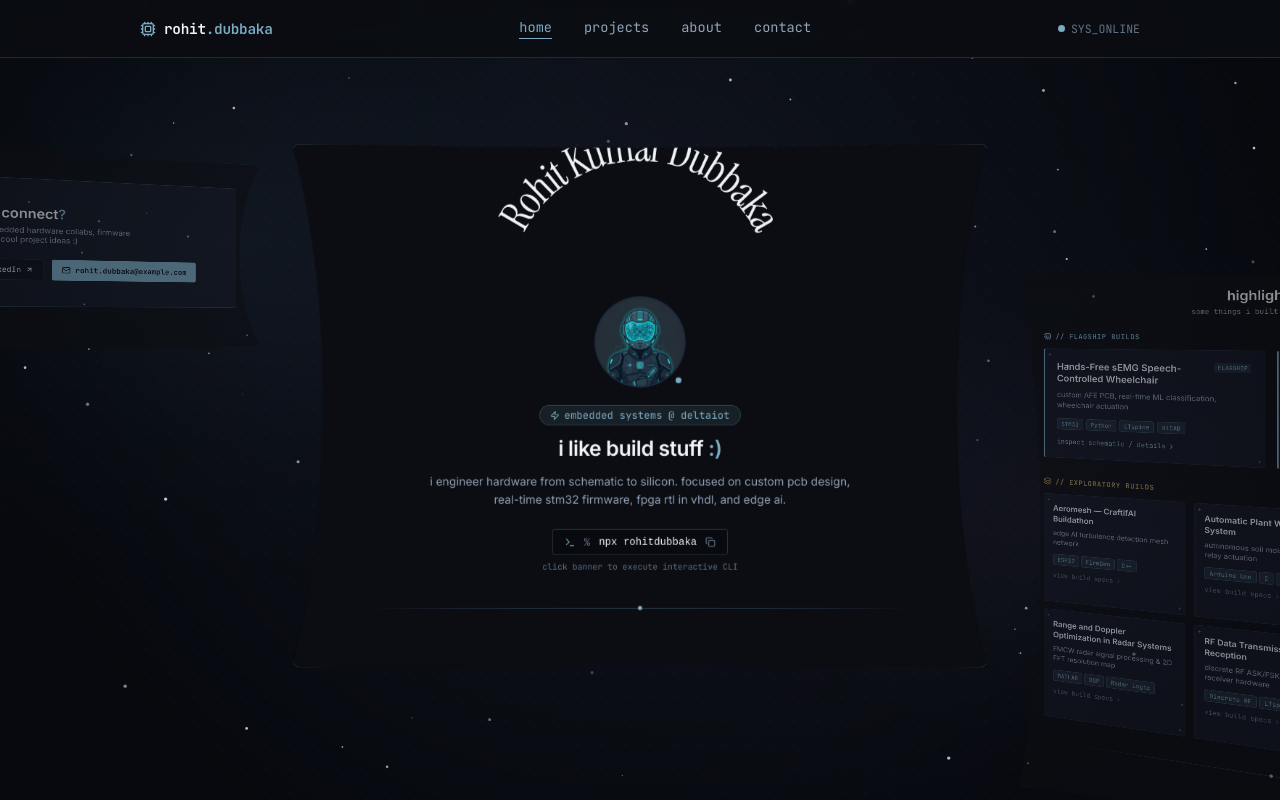
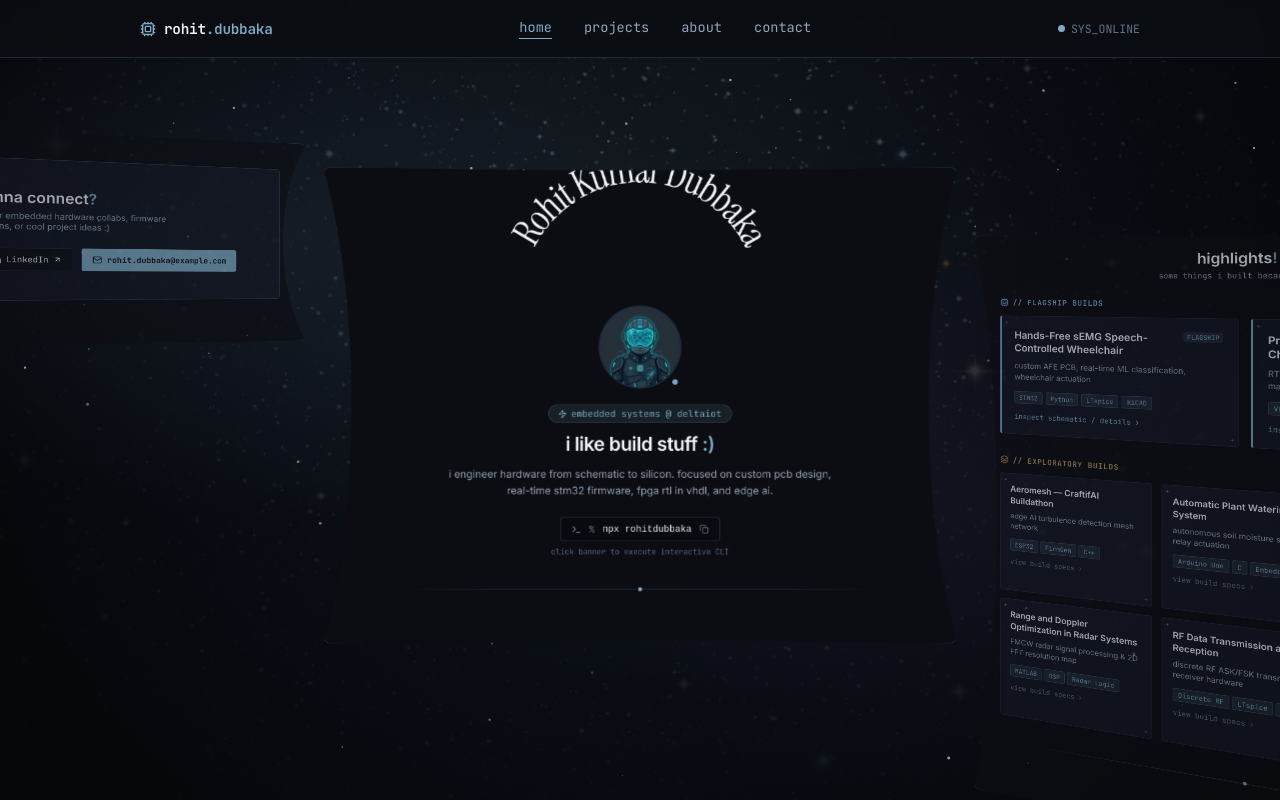
Before and after one commit to rohit29d/Portfolio-Website, a React (Vite) app: page / in a window 1280 px wide. Built offline with nearby package versions, Linux system fonts and the light colour scheme.

Commit message:
Add astrophotography space backdrop with cursor parallax pan and unify all cards on continuous curved plane

```diff
--- a/src/App.jsx
+++ b/src/App.jsx
@@ -13,6 +13,7 @@ export default function App() {
   const [activeSection, setActiveSection] = useState('home');
   const [scrubbedSection, setScrubbedSection] = useState('home');
   const [isNavHovered, setIsNavHovered] = useState(false);
+  const [mousePos, setMousePos] = useState({ x: 0, y: 0 });
   const [activeCategory, setActiveCategory] = useState('all');
   const [isTerminalOpen, setIsTerminalOpen] = useState(false);
 
@@ -25,9 +26,15 @@ export default function App() {
   // Commit: Cursor leaves top nav bar entirely
   const handleNavMouseLeave = () => {
     setIsNavHovered(false);
+    setMousePos({ x: 0, y: 0 });
     if (scrubbedSection) {
       setActiveSection(scrubbedSection);
     }
+  };
+
+  // Live tracking of cursor position for smooth parallax pan
+  const handleNavMouseMove = (pos) => {
+    setMousePos(pos);
   };
 
   // Scrub: Cursor moves over specific nav item
@@ -79,8 +86,8 @@ export default function App() {
         </defs>
       </svg>
 
-      {/* Deep Space Starfield & Galaxy Backdrop (Fades in during zoom-out) */}
-      <SpaceBackdrop active={isNavHovered} />
+      {/* Real Astrophotography Deep-Space Backdrop with Cursor-driven Parallax Pan */}
+      <SpaceBackdrop active={isNavHovered} mousePos={mousePos} />
 
       {/* Top Header Navigation */}
       <Header
@@ -88,6 +95,7 @@ export default function App() {
         scrubbedSection={isNavHovered ? scrubbedSection : null}
         onNavMouseEnter={handleNavMouseEnter}
         onNavMouseLeave={handleNavMouseLeave}
+        onNavMouseMove={handleNavMouseMove}
         onItemHover={handleItemHover}
         onNavClick={handleNavClick}
       />
--- a/src/components/Header.jsx
+++ b/src/components/Header.jsx
@@ -6,6 +6,7 @@ export default function Header({
   scrubbedSection,
   onNavMouseEnter,
   onNavMouseLeave,
+  onNavMouseMove,
   onItemHover,
   onNavClick
 }) {
@@ -16,13 +17,21 @@ export default function Header({
     { id: 'contact', label: 'contact' }
   ];
 
-  // Currently focused item is either the live scrubbed item or active section
   const currentFocused = scrubbedSection || activeSection;
+
+  const handleMouseMove = (e) => {
+    if (!onNavMouseMove) return;
+    const rect = e.currentTarget.getBoundingClientRect();
+    const normX = ((e.clientX - rect.left) / rect.width) * 2 - 1;
+    const normY = ((e.clientY - rect.top) / rect.height) * 2 - 1;
+    onNavMouseMove({ x: Math.max(-1, Math.min(1, normX)), y: Math.max(-1, Math.min(1, normY)) });
+  };
 
   return (
     <header
       onMouseEnter={onNavMouseEnter}
       onMouseLeave={onNavMouseLeave}
+      onMouseMove={handleMouseMove}
       style={{
         position: 'sticky',
         top: 0,
--- a/src/components/SpaceBackdrop.jsx
+++ b/src/components/SpaceBackdrop.jsx
@@ -1,26 +1,29 @@
 import React, { useMemo } from 'react';
 
-export default function SpaceBackdrop({ active }) {
-  // Generate a deterministic static set of stars once (no runtime overhead, no layout shifts)
+export default function SpaceBackdrop({ active, mousePos = { x: 0, y: 0 } }) {
+  // Deterministic static stars overlay
   const stars = useMemo(() => {
-    // Deterministic pseudo-random seed generator for consistent rendering
     let seed = 42;
     const random = () => {
       seed = (seed * 9301 + 49297) % 233280;
       return seed / 233280;
     };
 
-    const count = 90;
+    const count = 75;
     const starList = [];
     for (let i = 0; i < count; i++) {
       const x = parseFloat((random() * 100).toFixed(2));
       const y = parseFloat((random() * 100).toFixed(2));
-      const r = parseFloat((random() * 1.1 + 0.6).toFixed(2));
-      const opacity = parseFloat((random() * 0.65 + 0.2).toFixed(2));
+      const r = parseFloat((random() * 1.0 + 0.5).toFixed(2));
+      const opacity = parseFloat((random() * 0.55 + 0.15).toFixed(2));
       starList.push({ id: i, x, y, r, opacity });
     }
     return starList;
   }, []);
+
+  // Subtle parallax translation calculation (translates opposite to cursor)
+  const parallaxX = (mousePos.x || 0) * -28;
+  const parallaxY = (mousePos.y || 0) * -16;
 
   return (
     <div
@@ -31,24 +34,54 @@ export default function SpaceBackdrop({ active }) {
         zIndex: 0,
         pointerEvents: 'none',
         opacity: active ? 1 : 0,
-        transition: 'opacity 0.35s cubic-bezier(0.22, 1, 0.36, 1)',
-        overflow: 'hidden'
+        transition: 'opacity 0.4s cubic-bezier(0.22, 1, 0.36, 1)',
+        overflow: 'hidden',
+        backgroundColor: '#05070a'
       }}
     >
-      {/* 1. Deep Space Base Layer with Soft Nebulae */}
+      {/* 1. Real Deep-Field Astrophotography Backdrop Layer (140% viewport size for parallax pan) */}
+      <div
+        style={{
+          position: 'absolute',
+          top: '-20%',
+          left: '-20%',
+          width: '140%',
+          height: '140%',
+          backgroundImage: "url('/space-bg.jpg')",
+          backgroundSize: 'cover',
+          backgroundPosition: 'center',
+          transform: `translate3d(${parallaxX}px, ${parallaxY}px, 0)`,
+          transition: 'transform 0.4s cubic-bezier(0.22, 1, 0.36, 1)',
+          willChange: 'transform',
+          filter: 'brightness(0.85) contrast(1.1)'
+        }}
+      />
+
+      {/* 2. Matte Slate-Blue Astrophotography Color Grade Overlay */}
       <div
         style={{
           position: 'absolute',
           inset: 0,
           background: `
-            radial-gradient(ellipse 650px 450px at 18% 30%, rgba(95, 140, 175, 0.08) 0%, rgba(50, 85, 120, 0.03) 45%, transparent 75%),
-            radial-gradient(ellipse 700px 500px at 82% 65%, rgba(115, 95, 150, 0.07) 0%, rgba(65, 55, 105, 0.02) 45%, transparent 75%),
-            radial-gradient(circle at 50% 35%, rgba(18, 24, 36, 0.75) 0%, rgba(7, 9, 14, 0.96) 80%)
+            radial-gradient(circle at 50% 35%, rgba(125, 171, 196, 0.12) 0%, rgba(11, 15, 24, 0.65) 50%, rgba(5, 7, 11, 0.92) 85%),
+            linear-gradient(to bottom, rgba(11, 13, 18, 0.55), rgba(7, 9, 14, 0.85))
           `
         }}
       />
 
-      {/* 2. Static Pre-rendered Starfield SVG */}
+      {/* 3. Soft Muted Galaxy / Nebulae Ambient Glows */}
+      <div
+        style={{
+          position: 'absolute',
+          inset: 0,
+          background: `
+            radial-gradient(ellipse 600px 400px at 20% 30%, rgba(125, 171, 196, 0.09) 0%, transparent 70%),
+            radial-gradient(ellipse 650px 450px at 80% 65%, rgba(115, 95, 150, 0.07) 0%, transparent 70%)
+          `
+        }}
+      />
+
+      {/* 4. Fine Foreground Starfield SVG Overlay */}
       <svg
         style={{
           position: 'absolute',
@@ -63,20 +96,20 @@ export default function SpaceBackdrop({ active }) {
             cx={`${star.x}%`}
             cy={`${star.y}%`}
             r={star.r}
-            fill="#e2e8f0"
+            fill="#dbeafe"
             opacity={star.opacity}
           />
         ))}
       </svg>
 
-      {/* 3. Thinned Subtle PCB Grid Overlay */}
+      {/* 5. Thinned PCB Dot-Grid Texture */}
       <div
         style={{
           position: 'absolute',
           inset: 0,
           backgroundImage: 'radial-gradient(circle at 1px 1px, rgba(255, 255, 255, 0.02) 1px, transparent 0)',
           backgroundSize: '24px 24px',
-          opacity: 0.6
+          opacity: 0.4
         }}
       />
     </div>
--- a/src/index.css
+++ b/src/index.css
@@ -72,7 +72,7 @@ body {
 }
 
 /* ----------------------------------------------------------------- */
-/* HOVER-SCRUB SECTION CAROUSEL STAGE (3D SPHERICAL CONCAVE DEPTH)   */
+/* HOVER-SCRUB SECTION CAROUSEL STAGE (UNIFIED 3D CONCAVE DOME PLANE) */
 /* ----------------------------------------------------------------- */
 .carousel-stage {
   position: relative;
@@ -80,8 +80,7 @@ body {
   min-height: 100vh;
   overflow-x: hidden;
   perspective: 1400px;
-  perspective-origin: 50% 40%;
-  transition: background 0.4s var(--ease-carousel);
+  perspective-origin: 50% 35%;
 }
 
 .carousel-viewport {
@@ -95,7 +94,7 @@ body {
   z-index: 10;
 }
 
-/* Individual Carousel Card Container */
+/* Individual Carousel Card Container - All sit on the same curved continuous plane */
 .carousel-card {
   position: absolute;
   top: 0;
@@ -106,7 +105,7 @@ body {
   right: 0;
   transform-origin: center center;
   transform-style: preserve-3d;
-  transition: transform 0.28s var(--ease-carousel), opacity 0.28s var(--ease-carousel), box-shadow 0.28s var(--ease-carousel);
+  transition: transform 0.28s var(--ease-carousel), opacity 0.28s var(--ease-carousel);
   will-change: transform, opacity;
   pointer-events: none;
   backface-visibility: hidden;
@@ -117,6 +116,10 @@ body {
 .carousel-stage.nav-active .carousel-card {
   clip-path: url(#concave-spherical-clip);
   -webkit-clip-path: url(#concave-spherical-clip);
+  border: 1px solid var(--accent-slate-border);
+  border-radius: var(--radius-lg);
+  background: var(--bg-dark);
+  box-shadow: 0 16px 50px rgba(0, 0, 0, 0.7);
 }
 
 /* Full-scale active card outside of nav hover (Normal flat view) */
@@ -126,50 +129,40 @@ body {
   pointer-events: auto;
   clip-path: none !important;
   -webkit-clip-path: none !important;
-  z-index: 10;
+  border: none;
+  box-shadow: none;
+  background: transparent;
 }
 
-/* Zoomed-out Center Card (Facing Viewer, Concave Curved Surface) */
+/* All cards share identical scale (0.66) and identical vertical baseline (translateY(-14px)) */
+/* Center Card: facing viewer directly on the curved continuous surface */
 .carousel-card.card-carousel-center {
-  transform: translateX(0) translateY(-14px) translateZ(10px) rotateY(0deg) scale(0.72);
+  transform: translateX(0px) translateY(-14px) translateZ(0px) rotateY(0deg) scale(0.66);
   opacity: 1;
   pointer-events: auto;
-  box-shadow: 0 24px 70px rgba(0, 0, 0, 0.85);
-  border: 1px solid var(--accent-slate-border);
-  border-radius: var(--radius-lg);
-  background: var(--bg-dark);
-  z-index: 10;
 }
 
-/* Left Neighbor Card (Continuous Circular Ring - Curving into Dome) */
+/* Left Neighbor Card: curving into dome along continuous radius */
 .carousel-card.card-carousel-left {
-  transform: translateX(-56vw) translateY(-6px) translateZ(-190px) rotateY(32deg) scale(0.60);
-  opacity: 0.55;
-  box-shadow: 0 12px 45px rgba(0, 0, 0, 0.65);
-  border: 1px solid var(--border-subtle);
-  border-radius: var(--radius-lg);
-  background: var(--bg-dark);
-  z-index: 5;
+  transform: translateX(-54vw) translateY(-14px) translateZ(-200px) rotateY(32deg) scale(0.66);
+  opacity: 0.65;
+  pointer-events: none;
 }
 
-/* Right Neighbor Card (Continuous Circular Ring - Curving into Dome) */
+/* Right Neighbor Card: curving into dome along continuous radius */
 .carousel-card.card-carousel-right {
-  transform: translateX(56vw) translateY(-6px) translateZ(-190px) rotateY(-32deg) scale(0.60);
-  opacity: 0.55;
-  box-shadow: 0 12px 45px rgba(0, 0, 0, 0.65);
-  border: 1px solid var(--border-subtle);
-  border-radius: var(--radius-lg);
-  background: var(--bg-dark);
-  z-index: 5;
+  transform: translateX(54vw) translateY(-14px) translateZ(-200px) rotateY(-32deg) scale(0.66);
+  opacity: 0.65;
+  pointer-events: none;
 }
 
 /* Far / Opposite Card on Ring */
 .carousel-card.card-carousel-far,
 .carousel-card.card-carousel-far-left,
 .carousel-card.card-carousel-far-right {
-  transform: translateX(0) translateY(0) translateZ(-420px) rotateY(180deg) scale(0.44);
+  transform: translateX(0px) translateY(-14px) translateZ(-550px) rotateY(180deg) scale(0.50);
   opacity: 0;
-  z-index: 1;
+  pointer-events: none;
 }
 
 /* Prefers Reduced Motion Fallback */
```
Also changed, not shown: public/space-bg.jpg (added), 6 other files (tests, documents, lock files or other folders).
